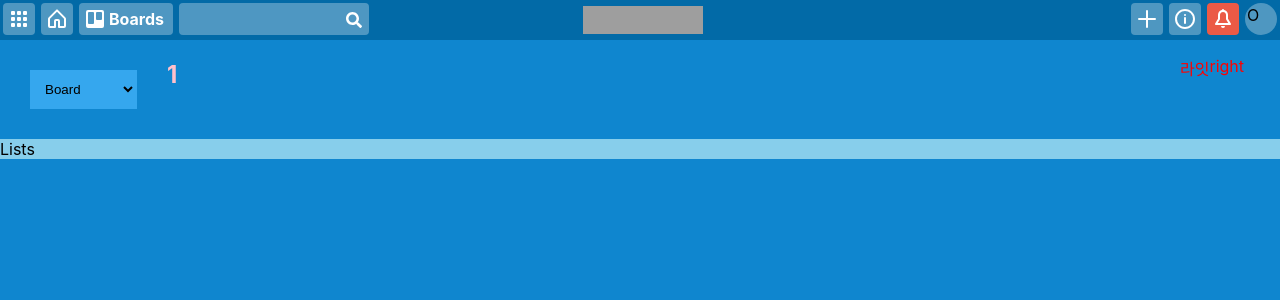
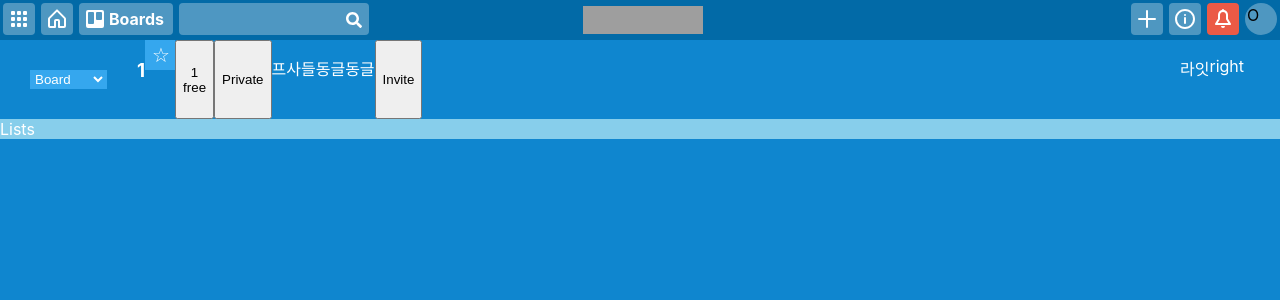
Before and after one commit to wafflestudio18-5/team5-frontend, a React (Create React App) app: page /b/1/1 in a window 1280 px wide. Shown: the top 300 px of the page. Built offline with nearby package versions, Linux system fonts and the light colour scheme; grey boxes are pictures that could not be loaded.

Commit message:
board 전용 헤더 만드는중. 아이콘 찾아봐야 할 듯

```diff
--- a/src/Components/Board/Board.css
+++ b/src/Components/Board/Board.css
@@ -1,14 +1,15 @@
 #Board-wrapper {
   background-color: #0f86cf;
   min-height: calc(100vh - 40px);
+  color: white;
 }
 
 
-select {
+#Board-wrapper select {
   border: 1px transparent solid;
-  padding: 10px;
-  padding-right: 20px;
+  padding: 0px;
   background-color: #35a7ee;
+  color: white;
 }
 
 #board-header {
@@ -18,15 +19,22 @@ select {
 
 #board-header-left {
   display: flex;
-  color: pink;
 }
 
 #board-header-right {
   display: flex;
   width: 100px;
-  color: red;
 }
 
 #board-lists {
   background-color: skyblue;
 }
+
+#board-header-star {
+  background-color: #35a7ee;
+  width: 30px !important;
+  height: 30px;
+  border: 1px transparent solid;
+  color: white;
+  font-size: 20px;
+}
--- a/src/Components/Board/Board.js
+++ b/src/Components/Board/Board.js
@@ -13,7 +13,12 @@ function Board({data}) {
           <option value="Calendar">Calendar</option>
           <option value="Map">Map</option>
           </select>
-          <h2>{data.board_name}</h2>
+          <h3>{data.board_name}</h3>
+          <button id="board-header-star">☆</button>
+          <button>{data.board_name}<div id="board-header-freeboard">free</div></button>
+          <button>Private</button>
+          <p>프사들동글동글</p>
+          <button>Invite</button>
         </div>
 
         <div id="board-header-right">
--- a/src/Components/Login/Login.css
+++ b/src/Components/Login/Login.css
@@ -82,7 +82,7 @@ a:hover {
     margin-bottom: 10px;
 }
 
-div button {
+.loginPage div button {
     direction: flex;
     height: 40px;
     margin: 5px;
@@ -92,7 +92,7 @@ div button {
     border-radius: 3px;
 }
 
-div button:hover {
+.loginPage div button:hover {
     background-color: rgb(240, 240, 240);
 }
 
@@ -114,7 +114,7 @@ div button:hover {
     margin-bottom: 10px !important;
 }
 
-select {
+.loginPage select {
     border: 1px lightgrey solid;
     padding: 10px;
     padding-right: 20px;
--- a/src/Components/SignUp/SignUp.css
+++ b/src/Components/SignUp/SignUp.css
@@ -80,7 +80,7 @@ a:hover {
     margin-bottom: 10px;
 }
 
-div button {
+.SignUpPage div button {
     direction: flex;
     height: 40px;
     margin: 5px;
```
